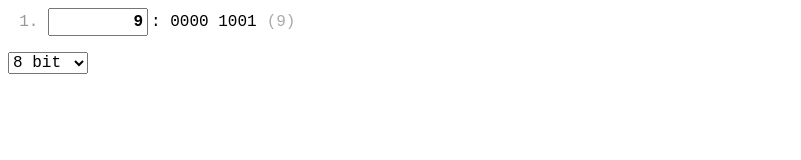
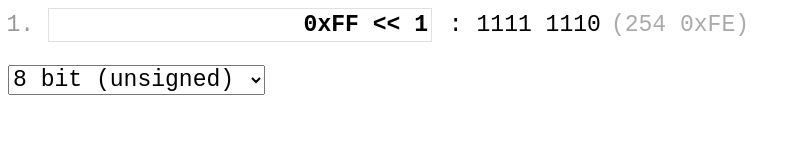
Before and after one commit to remy/bitcalc, a plain HTML site: page index.html in a window 1280 px wide. Shown: the whole page, without its empty margins (0-801 px from the left). Drawn offline with Linux system fonts and the light colour scheme.

Commit message:
feat: add signed support

```diff
--- a/app.js
+++ b/app.js
@@ -4,36 +4,44 @@ const $ = s => document.querySelector(s);
 const tape = $('#tape');
 const byteSizeEl = $('#byte-size');
 let byteSize = byteSizeEl.value;
+let signed = false;
 let input = $('input');
 let result = $('.result');
 
 let ptr = 0;
 let results = new DataView(new ArrayBuffer(1024));
 
+const asHex = n =>
+  n
+    .toString(16)
+    .padStart(byteSize / (8 / 2), '0')
+    .toUpperCase();
+
 byteSizeEl.onchange = () => {
-  console.log(byteSizeEl.value);
   byteSize = parseInt(byteSizeEl.value, 10);
+  signed = byteSizeEl.selectedOptions[0].dataset.signed === '1';
   run();
 };
 
-const run = (e = { target: { nodeName: 'INPUT' } }) => {
-  if (e.target.nodeName !== 'INPUT') {
-    return;
+const toBinary = (n, size = 8) => {
+  if (n < 0) {
+    return Array.from({ length: size }, (_, i) => {
+      return ((n << i) & 2 ** (size-1)) === 2 ** (size-1) ? 1 : 0;
+    }).join('')
   }
+  return n.toString(2).padStart(size, 0);
+};
 
-  try {
-    results[`setUint${byteSize}`](ptr, eval(input.value));
-  } catch (e) {
-    console.error(e);
+const toHex = (n, size = 8) => {
+  if (n < 0) {
+    n = parseInt(toBinary(n), 2);
   }
+  return n.toString(16).padStart(size / (8 / 2), 0).toUpperCase();
+};
 
-  const value = results[`getUint${byteSize}`](ptr);
-  console.log(value.toString(2));
 
-  result.innerHTML =
-    value
-      .toString(2)
-      .padStart(byteSize, '0')
+function printValue(value) {
+  return toBinary(value, byteSize)
       .split('')
       .reduce((acc, curr, i) => {
         if (i > 0 && i % 4 === 0) {
@@ -42,14 +50,34 @@ const run = (e = { target: { nodeName: 'INPUT' } }) => {
         acc.push(curr);
         return acc;
       }, [])
-      .join('') + `<span class="decimal">(${value})</span>`;
+      .join('') + `<span class="decimal">(${value} 0x${toHex(value)})</span>`;
+}
+
+const run = (e = { target: { nodeName: 'INPUT' } }) => {
+  if (e.target.nodeName !== 'INPUT') {
+    return;
+  }
+
+  const intType = signed ? 'Int' : 'Uint';
+
+  try {
+    results[`set${intType}${byteSize}`](ptr, eval(input.value));
+  } catch (e) {
+    console.error(e);
+  }
+
+  const value = results[`get${intType}${byteSize}`](ptr);
+  console.log('%s: %s', `get${intType}${byteSize}`, value, intType, byteSize);
+
+  result.innerHTML = printValue(value);
 };
 
 const body = document.body;
 body.oninput = run;
 body.onkeydown = e => {
   if (e.which === 13 && e.target.nodeName === 'INPUT') {
-    const last = results[`getUint${byteSize}`](ptr);
+    const intType = signed ? 'Int' : 'Uint';
+    const last = results[`get${intType}${byteSize}`](ptr);
 
     input.setAttribute('readonly', 'readonly');
 
@@ -61,9 +89,12 @@ body.onkeydown = e => {
     result = $$('.result')[ptr];
     input.focus();
 
-    results[`setUint${byteSize}`](ptr, last);
+    input.selectionStart = input.selectionEnd = input.value.length;
+
+    results[`set${intType}${byteSize}`](ptr, last);
     run();
   }
 };
 
 run();
+input.selectionStart = input.selectionEnd = input.value.length;
--- a/index.html
+++ b/index.html
@@ -1,15 +1,19 @@
+<title>Bit calculator</title>
+<meta name="viewport" content="width=device-width">
 <style>
   *,
   input {
     font-family: monospace;
-    font-size: 1rem;
+    font-size: 1.2rem;
   }
 
   input {
     font-weight: bold;
     text-align: right;
     outline: none;
-    width: 100px;
+    min-width: 100px;
+    border: 1px solid #E0E0E0;
+    width: 30vw;
   }
 
   input[readonly] {
@@ -43,13 +47,19 @@
   }
 </style>
 <ol id="tape">
-  <li><input autofocus value="9" class="input"><span class="result"></span></li>
+  <li>
+    <input autofocus value="0xFF << 1" class="input">
+    <span class="result"></span>
+  </li>
 </ol>
 
 <select id="byte-size">
-  <option value="8">8 bit</option>
-  <option value="16">16 bit</option>
-  <option value="32">32 bit</option>
+  <option data-signed="0" value="8">8 bit (unsigned)</option>
+  <option data-signed="1" value="8">8 bit (signed)</option>
+  <option data-signed="0" value="16">16 bit (unsigned)</option>
+  <option data-signed="1" value="16">16 bit (signed)</option>
+  <option data-signed="0" value="32">32 bit (unsigned)</option>
+  <option data-signed="1" value="32">32 bit (signed)</option>
 
 </select>
 
```
